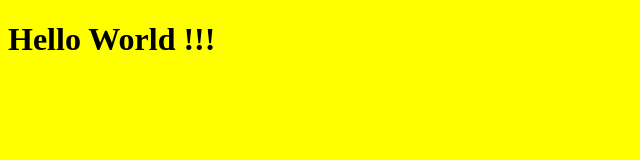
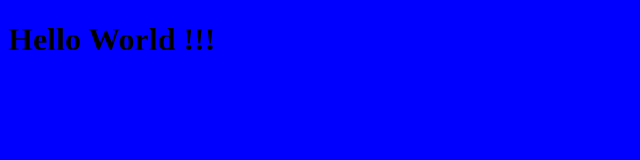
Before and after one commit to jafferveronezi/trabalhopraticonode01, a website: page public/index.html in a window 1280 px wide. Shown: the whole page, without its empty margins (0-640 px from the left). Drawn offline with Linux system fonts and the light colour scheme.

Commit message:
ajustes configuracoes

```diff
--- a/package.json
+++ b/package.json
@@ -1,5 +1,5 @@
 {
-  "name": "trabalhopraticonode01",
+  "name": "trabalhopraticonode02",
   "version": "1.0.0",
   "description": "",
   "main": "index.js",
--- a/public/index.html
+++ b/public/index.html
@@ -4,7 +4,7 @@
         <title>Trabalho de Node</title>
     </head>
 
-    <body bgcolor="FFFF00">
+    <body bgcolor="0000FF">
         <h1>Hello World !!!</h1>
     </body>
 </html>
```
Also changed, not shown: 1 other file.
